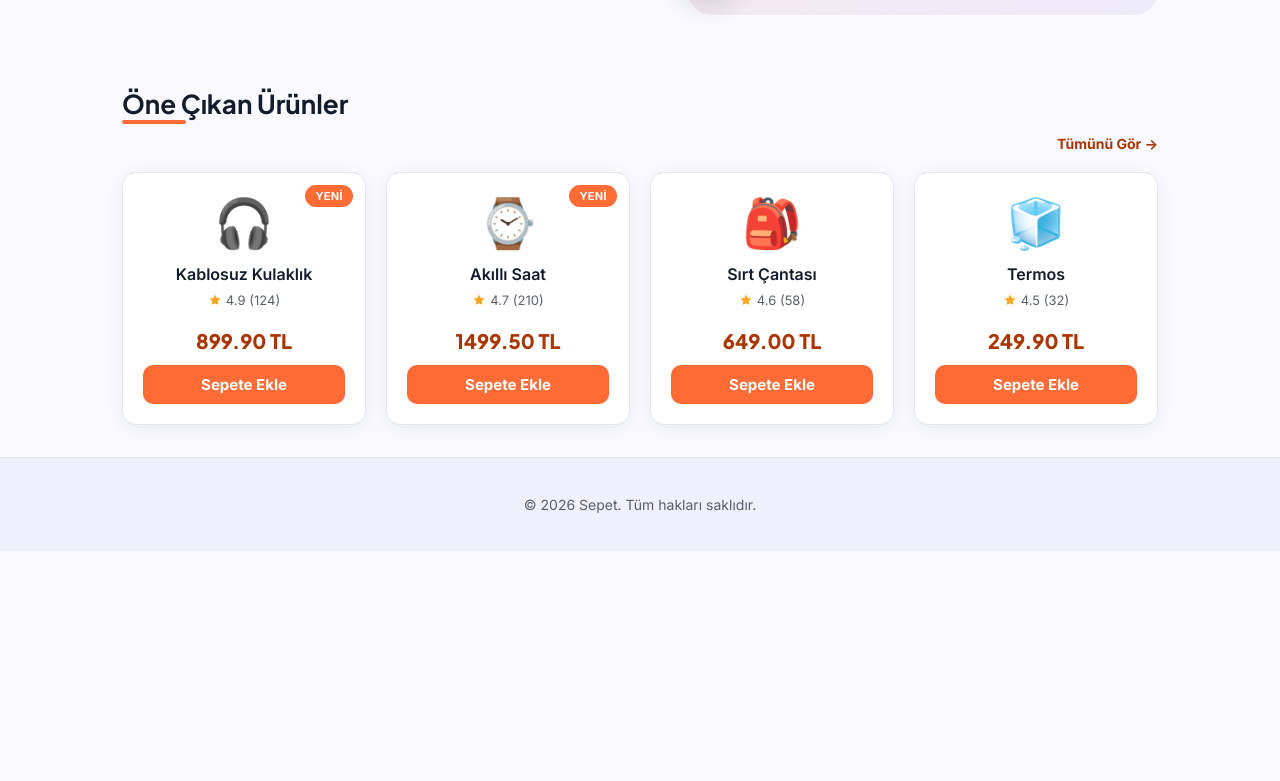
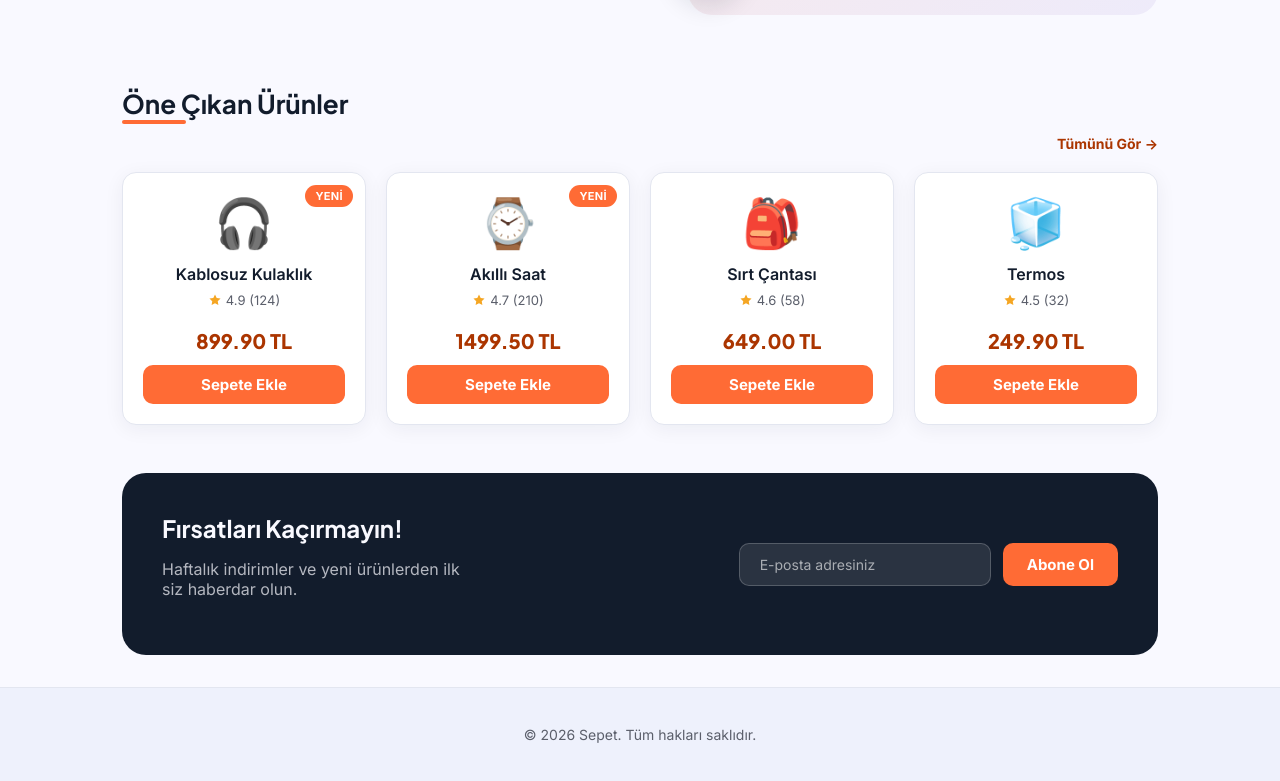
Before and after one commit to ferdikorkut/sepet, a React (Vite) app: page / in a window 1280 px wide. Shown: the part 621-1402 px from the top of the page. Before the commit the page ends 1172 px from the top, so only its background shows below. Built offline with nearby package versions, Linux system fonts and the light colour scheme.

Commit message:
feat: add decorative newsletter section to Home page

```diff
--- /dev/null
+++ b/src/components/Newsletter.jsx
@@ -0,0 +1,34 @@
+import { useState } from 'react';
+
+export default function Newsletter() {
+  const [email, setEmail] = useState('');
+  const [subscribed, setSubscribed] = useState(false);
+
+  function handleSubmit(event) {
+    event.preventDefault();
+    setSubscribed(true);
+  }
+
+  return (
+    <section className="newsletter">
+      <div className="newsletter-text">
+        <h2>Fırsatları Kaçırmayın!</h2>
+        <p>Haftalık indirimler ve yeni ürünlerden ilk siz haberdar olun.</p>
+      </div>
+      {subscribed ? (
+        <p className="newsletter-success">Teşekkürler! Fırsatlardan haberdar olacaksınız.</p>
+      ) : (
+        <form className="newsletter-form" onSubmit={handleSubmit}>
+          <input
+            type="email"
+            required
+            placeholder="E-posta adresiniz"
+            value={email}
+            onChange={(event) => setEmail(event.target.value)}
+          />
+          <button type="submit" className="btn btn-primary">Abone Ol</button>
+        </form>
+      )}
+    </section>
+  );
+}
--- a/src/pages/Home.jsx
+++ b/src/pages/Home.jsx
@@ -1,6 +1,7 @@
 import { Link } from 'react-router-dom';
 import { products } from '../data/products.js';
 import ProductCard from '../components/ProductCard.jsx';
+import Newsletter from '../components/Newsletter.jsx';
 
 const featured = products.slice(0, 4);
 
@@ -37,6 +38,7 @@ export default function Home() {
           ))}
         </div>
       </section>
+      <Newsletter />
     </div>
   );
 }
```
